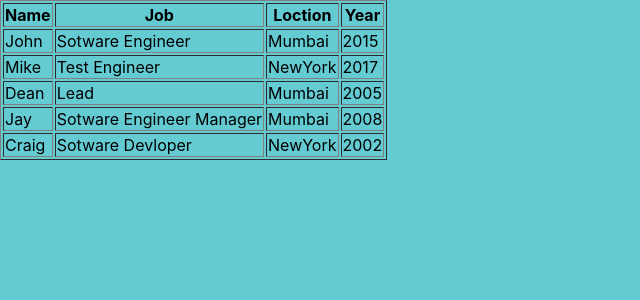
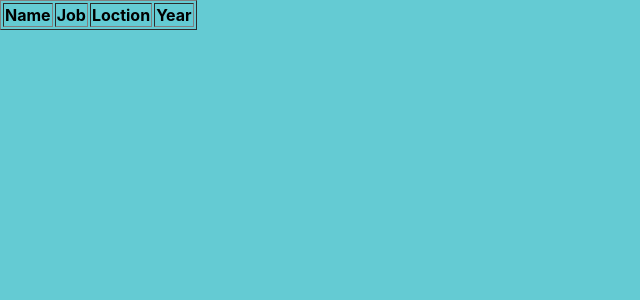
Before and after one commit to aniketbumbc/React-App, a React (Create React App) app: page / in a window 1280 px wide. Shown: the top 300 px of the page, without its empty margins (0-640 px from the left). Built offline with nearby package versions, Linux system fonts and the light colour scheme.

Commit message:
react property added

```diff
--- a/src/App.js
+++ b/src/App.js
@@ -3,9 +3,35 @@ import Table from './Table';
 
 class App extends Component {
       render(){
+      const characters =[
+            {
+                  name:'John',
+                  job:'Sotware Engineer',
+                  city:'Mumbai',
+                  year:'2015',
+            },
+            {
+                  name:'Mike',
+                  job:'Test Engineer',
+                  city:'NewYork',
+                  year:'2017',
+            },
+            {
+                  name:'Dean',
+                  job:'Lead',
+                  city:'Mumbai',
+                  year:'2004',
+            },
+            {
+                  name:'Jay',
+                  job:'Sotware Devloper',
+                  city:'NewYork',
+                  year:'2008',
+            },
+      ]
             return(
                   <div className="container">
-                        <Table/>
+                        <Table chardata= {characters}/>
                   </div>
             )
       }
--- a/src/Table.js
+++ b/src/Table.js
@@ -17,46 +17,18 @@ const TableHeader = () =>{
 
 const TableBody =() =>{
       return(
-            <tbody>
-                              <tr>
-                                    <td>John</td>
-                                    <td>Sotware Engineer</td>
-                                    <td>Mumbai</td>
-                                    <td>2015</td>
-                              </tr>
-                              <tr>
-                                    <td>Mike</td>
-                                    <td>Test Engineer</td>
-                                    <td>NewYork</td>
-                                    <td>2017</td>
-                              </tr>
-                              <tr>
-                                    <td>Dean</td>
-                                    <td>Lead</td>
-                                    <td>Mumbai</td>
-                                    <td>2005</td>
-                              </tr>
-                              <tr>
-                                    <td>Jay</td>
-                                    <td>Sotware Engineer Manager</td>
-                                    <td>Mumbai</td>
-                                    <td>2008</td>
-                              </tr>
-                              <tr>
-                                    <td>Craig</td>
-                                    <td>Sotware Devloper</td>
-                                    <td>NewYork</td>
-                                    <td>2002</td>
-                              </tr>
-                        </tbody>
+            <tbody/>
       )
 }
 
 class Table extends Component {
+
       render() {
+
+            const {chardata} = this.props
             return (
                   <table border="1">
-                        <TableBody />
+                        <TableBody chardata ={chardata} />
                         <TableHeader />
                   </table>
             )
```
